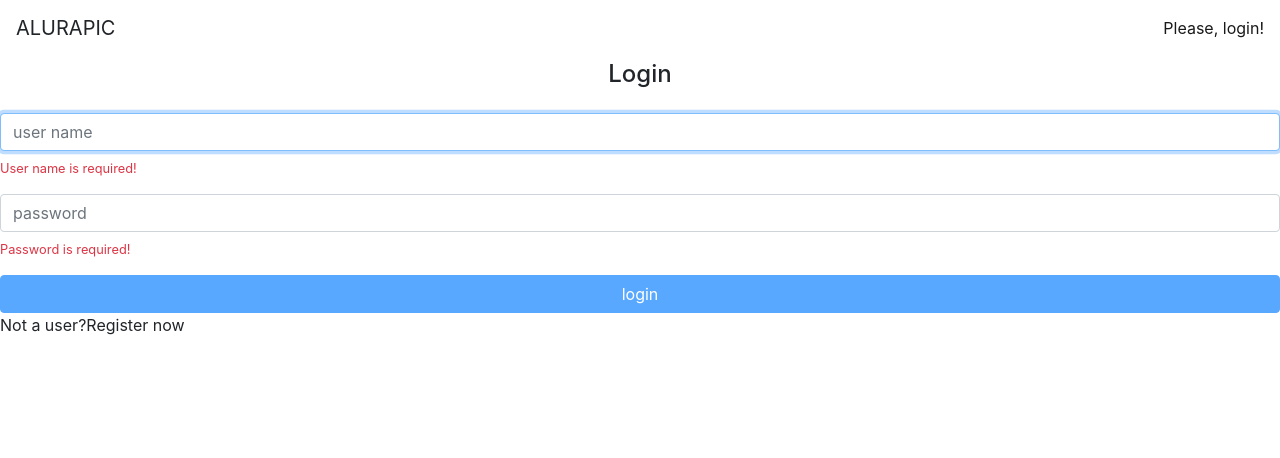
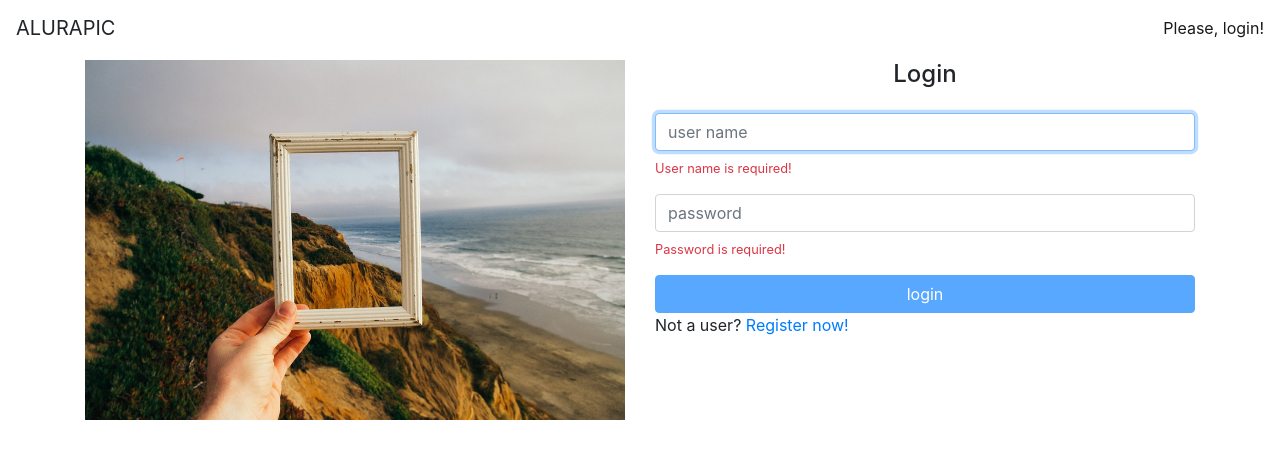
Before and after one commit to vivianequeiroz/alurapic, an Angular app: page / in a window 1280 px wide. Shown: the top 458 px of the page. Built offline with nearby package versions, Linux system fonts and the light colour scheme.

Commit message:
chore: children routes and outlet route

```diff
--- a/src/app/app.routing.module.ts
+++ b/src/app/app.routing.module.ts
@@ -8,16 +8,23 @@ import { PhotoListResolver } from './photos/photo-list/photo-list.resolver';
 import { SignInComponent } from './home/signin/signin.component';
 import { AuthGuard } from './core/auth/auth.guard';
 import { SignUpComponent } from './home/signup/signup.component';
+import { HomeComponent } from './home/home.component';
 
 const routes: Routes = [
     {
         path: '',
-        component: SignInComponent,
-        canActivate: [AuthGuard]
-    },
-    {
-        path: 'signup',
-        component: SignUpComponent,
+        component: HomeComponent,
+        canActivate: [AuthGuard],
+        children: [
+            {
+                path: '',
+                component: SignInComponent,
+            },
+            {
+                path: 'signup',
+                component: SignUpComponent,
+            },
+        ]
     },
     {
         path: 'user/:userName',
--- /dev/null
+++ b/src/app/home/home.component.html
@@ -0,0 +1,11 @@
+<div class="container">
+    <div class="row">
+        <div class="col-md-6 mb-2">
+            <img class="img-fluid d-none d-sm-block"
+                src="/assets/img/home.jpg" alt="Welcome">
+        </div>
+        <div class="col-md-6">
+            <router-outlet></router-outlet>
+        </div>
+    </div>
+</div>
--- /dev/null
+++ b/src/app/home/home.component.ts
@@ -0,0 +1,6 @@
+import { Component } from '@angular/core';
+
+@Component({
+    templateUrl: './home.component.html'
+})
+export class HomeComponent { }
--- a/src/app/home/home.module.ts
+++ b/src/app/home/home.module.ts
@@ -5,11 +5,13 @@ import { CommonModule } from '@angular/common';
 import { VMessageModule } from '../shared/components/vmessage/vmessage.module';
 import { RouterModule } from '@angular/router';
 import { SignUpComponent } from './signup/signup.component';
+import { HomeComponent } from './home.component';
 
 @NgModule({
     declarations: [
         SignInComponent,
-        SignUpComponent
+        SignUpComponent,
+        HomeComponent
     ],
     imports: [
         CommonModule,
--- a/src/app/home/signin/signin.component.html
+++ b/src/app/home/signin/signin.component.html
@@ -35,4 +35,4 @@
 
 </form>
 
-<p>Not a user?<a>Register now</a></p>
+<p>Not a user?  <a [routerLink]="['signup']">Register now!</a></p>
--- a/src/app/home/signin/signin.component.ts
+++ b/src/app/home/signin/signin.component.ts
@@ -23,6 +23,8 @@ export class SignInComponent implements OnInit {
             userName: ['', Validators.required],
             password: ['', Validators.required]
         });
+        this.platformDetectorService.isPlatformBrowser() &&
+        this.userNameInput.nativeElement.focus();
     }
 
     login() {
--- a/src/app/home/signup/signup.component.html
+++ b/src/app/home/signup/signup.component.html
@@ -2,7 +2,7 @@
 
 <form [formGroup]="signupForm" class="form mt-4" (submit)="signup()">
     <div class="form-group">
-        <input formControlName="email" placeholder="email" class="form-control" autofocus >
+        <input #emailInput formControlName="email" placeholder="email" class="form-control" autofocus >
         <ap-vmessage
             *ngIf="signupForm.get('email').errors?.required"
             text="E-mail is required!">
--- a/src/app/home/signup/signup.component.ts
+++ b/src/app/home/signup/signup.component.ts
@@ -1,6 +1,8 @@
-import { Component, OnInit } from '@angular/core';
+import { Component, ElementRef, OnInit, ViewChild } from '@angular/core';
 import { FormBuilder, FormGroup, Validators } from '@angular/forms';
 import { Router } from '@angular/router';
+
+import { PlatformDetectorService } from 'src/app/core/plataform-detector/platform-detector.service';
 import { toLowerCaseValidator } from 'src/app/shared/validators/lower-case.validator';
 import { NewUser } from './new-user';
 import { SignUpService } from './signup.service';
@@ -12,12 +14,14 @@ import { UserNotTakenValidatorService } from './user-not-taken.validator.service
 export class SignUpComponent implements OnInit {
 
     signupForm: FormGroup;
+    @ViewChild('emailInput') emailInput: ElementRef<HTMLInputElement>;
 
     constructor(
         private formBuilder: FormBuilder,
         private userNotTakenValidatorService: UserNotTakenValidatorService,
         private signupService: SignUpService,
-        private router: Router
+        private router: Router,
+        private platformDetectorService: PlatformDetectorService
     ) {}
 
 
@@ -54,6 +58,9 @@ export class SignUpComponent implements OnInit {
                 ]
             ]
         });
+
+        this.platformDetectorService.isPlatformBrowser() &&
+        this.emailInput.nativeElement.focus();
     }
 
     signup() {
```
Also changed, not shown: src/assets/img/home.jpg (added).
